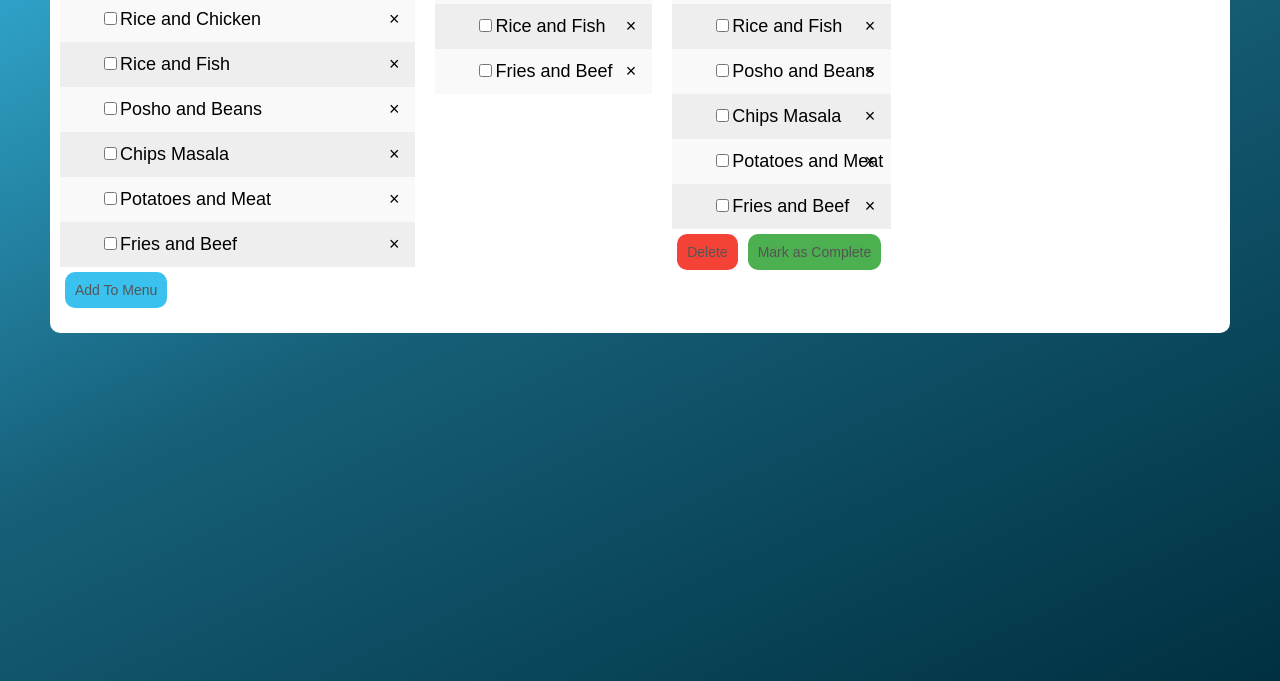
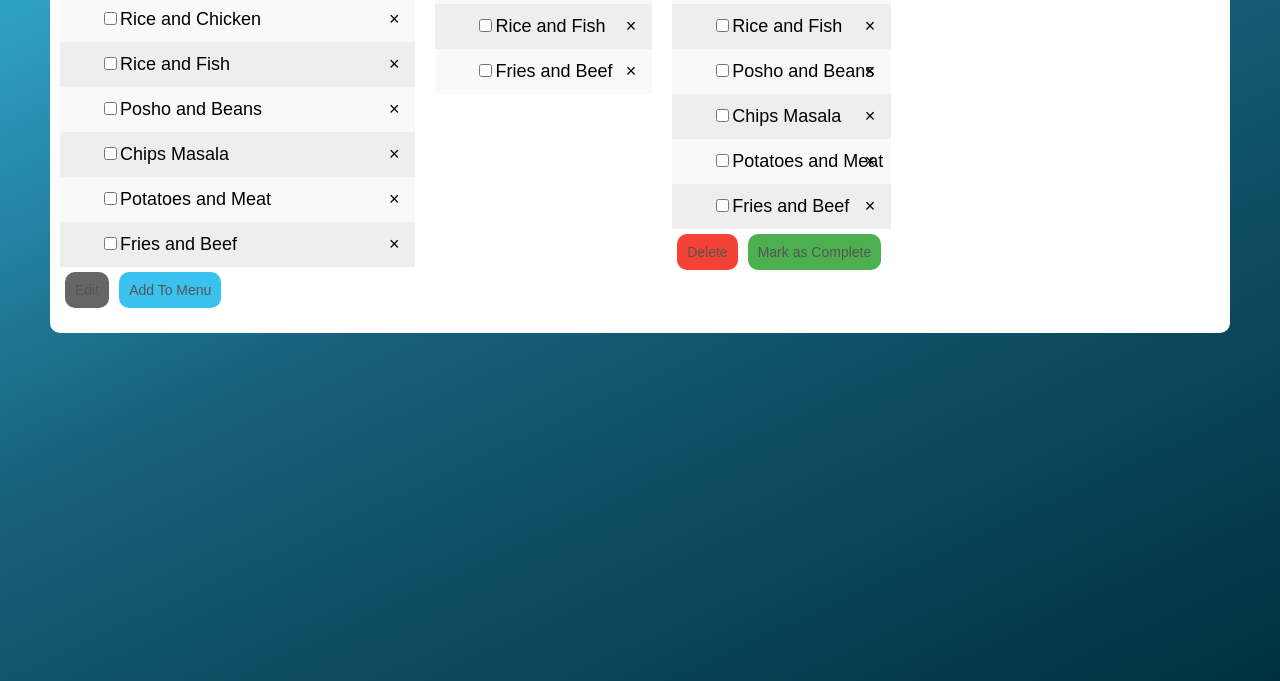
Before and after one commit to JaymesKat/Book-A-Meal-App, a plain HTML site: page caterer_admin_template.html in a window 1280 px wide. Shown: the part 247-928 px from the top of the page. Drawn offline with Linux system fonts and the light colour scheme.

Commit message:
[FEATURES]Added a button to edit 'Meal Options' under Caterer Admin Page

```diff
--- a/caterer_admin_template.html
+++ b/caterer_admin_template.html
@@ -33,6 +33,7 @@
                     <li><input type="checkbox" name="option5" value="">Potatoes and Meat<span class="close">×</span></li>
                     <li><input type="checkbox" name="option6" value="">Fries and Beef<span class="close">×</span></li>
                     </ul>
+                    <span class="addBtn" style="margin: 5px;width: auto;background: #666;border-radius:10px; font-size: 14px;">Edit</span>
                     <span class="addBtn" style="margin: 5px;width: auto;background: #3bc1ed;border-radius:10px; font-size: 14px;">Add To Menu</span>
                 </div>
                 <div id="daily_menu">
```
